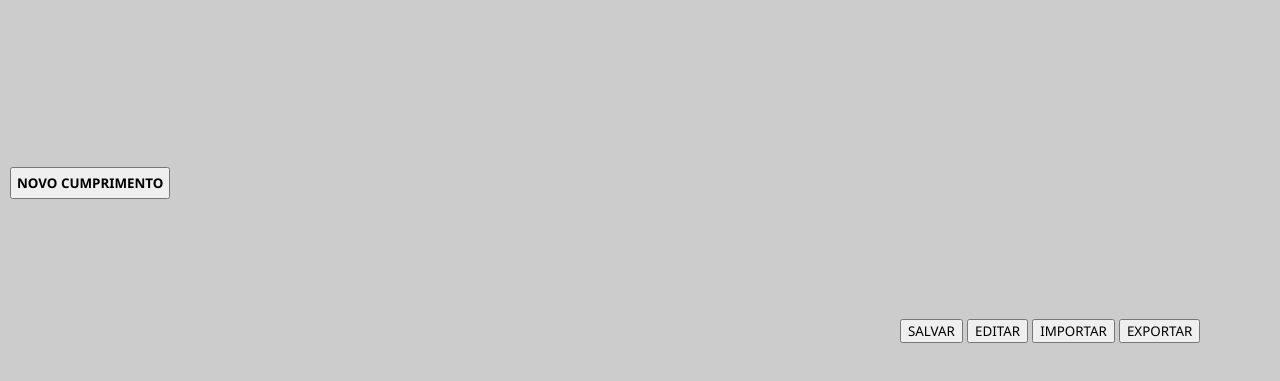
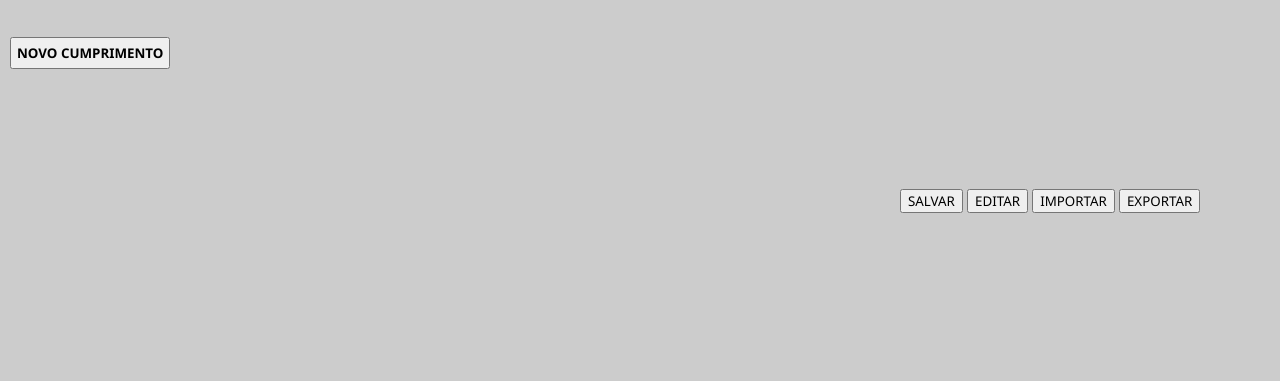
Before and after one commit to PedroCardoso2/PROJECT_MEI, a plain HTML site: page cumprimento/cumprimento.html in a window 1280 px wide. Shown: the part 119-500 px from the top of the page. Drawn offline with Linux system fonts and the light colour scheme.

```diff
--- a/cumprimento/cumprimento.css
+++ b/cumprimento/cumprimento.css
@@ -123,7 +123,7 @@ select {
 
 #botaonovocumprimento {
     margin: 10px 10px;
-    margin-top: 150px;
+    margin-top: 20px;
     margin-bottom: 100px;
     margin-right: 970px;
     padding: 5px;
```
